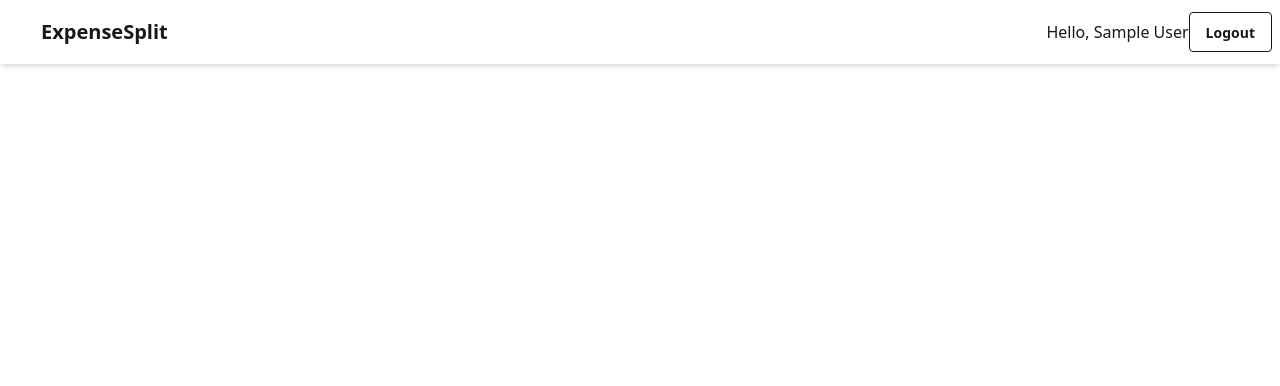
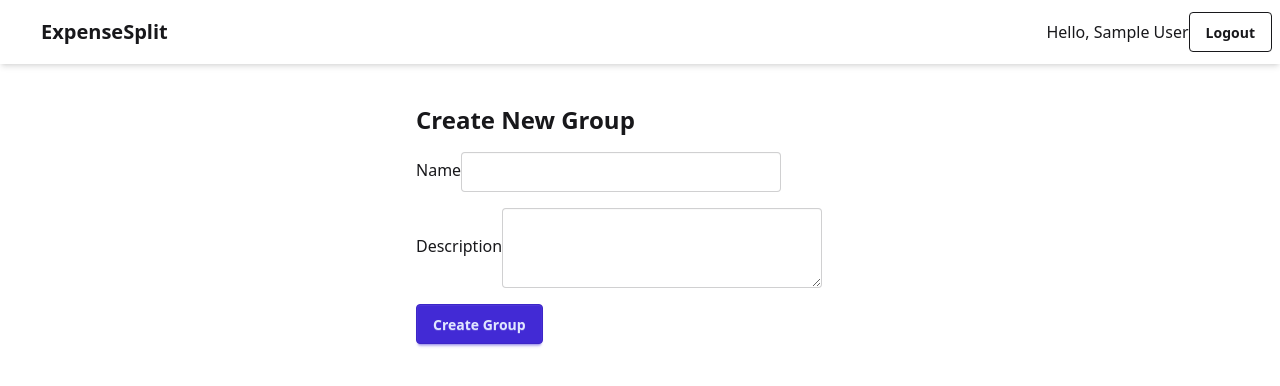
Before and after one commit to kingwell47/split50-cs50-proj, a React (Vite) app: page /groups/create in a window 1280 px wide. Shown: the top 386 px of the page. Built offline with nearby package versions, Linux system fonts and the light colour scheme; no server answers; sample sign-in values are in the browser's storage.

Commit message:
added create group, list group, view group logic

```diff
--- a/src/App.jsx
+++ b/src/App.jsx
@@ -13,6 +13,8 @@ import RegisterPage from "./pages/RegisterPage";
 import NavBar from "./components/NavBar";
 import { useEffect } from "react";
 import UserProfilePage from "./pages/UserProfilePage";
+import CreateGroupPage from "./pages/CreateGroupPage";
+import GroupDetailPage from "./pages/GroupDetailPage";
 
 function App() {
   const { user, loading } = useAuthStore();
@@ -46,6 +48,8 @@ function App() {
           <Route element={<ProtectedRoute />}>
             <Route path='/' element={<DashboardPage />} />
             <Route path='/groups' element={<GroupsPage />} />
+            <Route path='/groups/create' element={<CreateGroupPage />} />
+            <Route path='/groups/:groupId' element={<GroupDetailPage />} />
             <Route path='/profile' element={<UserProfilePage />} />
             {/* add more protected routes here */}
           </Route>
--- /dev/null
+++ b/src/pages/CreateGroupPage.jsx
@@ -0,0 +1,64 @@
+import { useState } from "react";
+import { useNavigate } from "react-router-dom";
+import { useAuthStore } from "../stores/authStore";
+import { createGroup } from "../services/groupService";
+
+const CreateGroupPage = () => {
+  const { user } = useAuthStore();
+  const [name, setName] = useState("");
+  const [description, setDescription] = useState("");
+  const [loading, setLoading] = useState(false);
+  const [error, setError] = useState("");
+  const navigate = useNavigate();
+
+  const handleSubmit = async (e) => {
+    e.preventDefault();
+    if (!name.trim()) {
+      return alert("Group name is required");
+    }
+    setLoading(true);
+    try {
+      const newId = await createGroup({
+        name,
+        description,
+        createdBy: user.uid,
+      });
+      navigate(`/groups/${newId}`);
+    } catch (err) {
+      setError(err.message);
+    } finally {
+      setLoading(false);
+    }
+  };
+
+  return (
+    <form onSubmit={handleSubmit} className='max-w-md mx-auto mt-10 space-y-4'>
+      <h2 className='text-2xl font-semibold'>Create New Group</h2>
+      <div>
+        <label htmlFor='name'>Name</label>
+        <input
+          id='name'
+          value={name}
+          onChange={(e) => setName(e.target.value)}
+          required
+          className='input'
+        />
+      </div>
+      <div>
+        <label htmlFor='desc'>Description</label>
+        <textarea
+          id='desc'
+          value={description}
+          onChange={(e) => setDescription(e.target.value)}
+          className='textarea'
+        />
+      </div>
+      {error && <p style={{ color: "red" }}>{error}</p>}
+      <button type='submit' className='btn btn-primary' disabled={loading}>
+        {loading ? "Creating…" : "Create Group"}
+      </button>
+    </form>
+  );
+};
+
+export default CreateGroupPage;
--- /dev/null
+++ b/src/pages/GroupDetailPage.jsx
@@ -0,0 +1,53 @@
+import { useState, useEffect } from "react";
+import { useParams } from "react-router-dom";
+import { fetchGroupDetails, fetchGroupMembers } from "../services/groupService";
+
+const GroupDetailPage = () => {
+  const { groupId } = useParams();
+  const [group, setGroup] = useState(null);
+  const [members, setMembers] = useState([]);
+  const [loading, setLoading] = useState(true);
+  const [error, setError] = useState("");
+
+  useEffect(() => {
+    (async () => {
+      try {
+        const grp = await fetchGroupDetails(groupId);
+        if (!grp) throw new Error("Group not found");
+        setGroup(grp);
+
+        const mems = await fetchGroupMembers(groupId);
+        setMembers(mems);
+      } catch (err) {
+        setError(err.message);
+      } finally {
+        setLoading(false);
+      }
+    })();
+  }, [groupId]);
+
+  if (loading) return <p>Loading group…</p>;
+  if (error) return <p className='text-error'>{error}</p>;
+
+  return (
+    <div className='p-4'>
+      <h2 className='text-2xl font-semibold'>{group.name}</h2>
+      <p className='mb-4 text-gray-600'>{group.description}</p>
+
+      <h3 className='text-xl font-medium'>Members</h3>
+      {members.length === 0 ? (
+        <p>No members yet.</p>
+      ) : (
+        <ul>
+          {members.map((m) => (
+            <li key={m.uid}>
+              {m.displayName || m.email} <em>({m.role})</em>
+            </li>
+          ))}
+        </ul>
+      )}
+    </div>
+  );
+};
+
+export default GroupDetailPage;
--- a/src/services/groupService.js
+++ b/src/services/groupService.js
@@ -17,7 +17,7 @@ export async function fetchUserGroups(userId) {
   return snap.docs.map((doc) => ({ id: doc.id, ...doc.data() }));
 }
 
-// 1a. Create a group + add creator as admin member
+// Create a group + add creator as admin member
 export async function createGroup({ name, description, createdBy }) {
   const groupRef = doc(collection(db, "groups"));
   const batch = writeBatch(db);
@@ -38,13 +38,13 @@ export async function createGroup({ name, description, createdBy }) {
   return groupRef.id;
 }
 
-// 1b. Fetch single group metadata
+// Fetch single group metadata
 export async function fetchGroupDetails(groupId) {
   const snap = await getDoc(doc(db, "groups", groupId));
   return snap.exists() ? { id: snap.id, ...snap.data() } : null;
 }
 
-// 1c. Fetch and enrich members list
+// Fetch and enrich members list
 export async function fetchGroupMembers(groupId) {
   const memberSnap = await getDocs(
     collection(db, "groups", groupId, "members")
```
